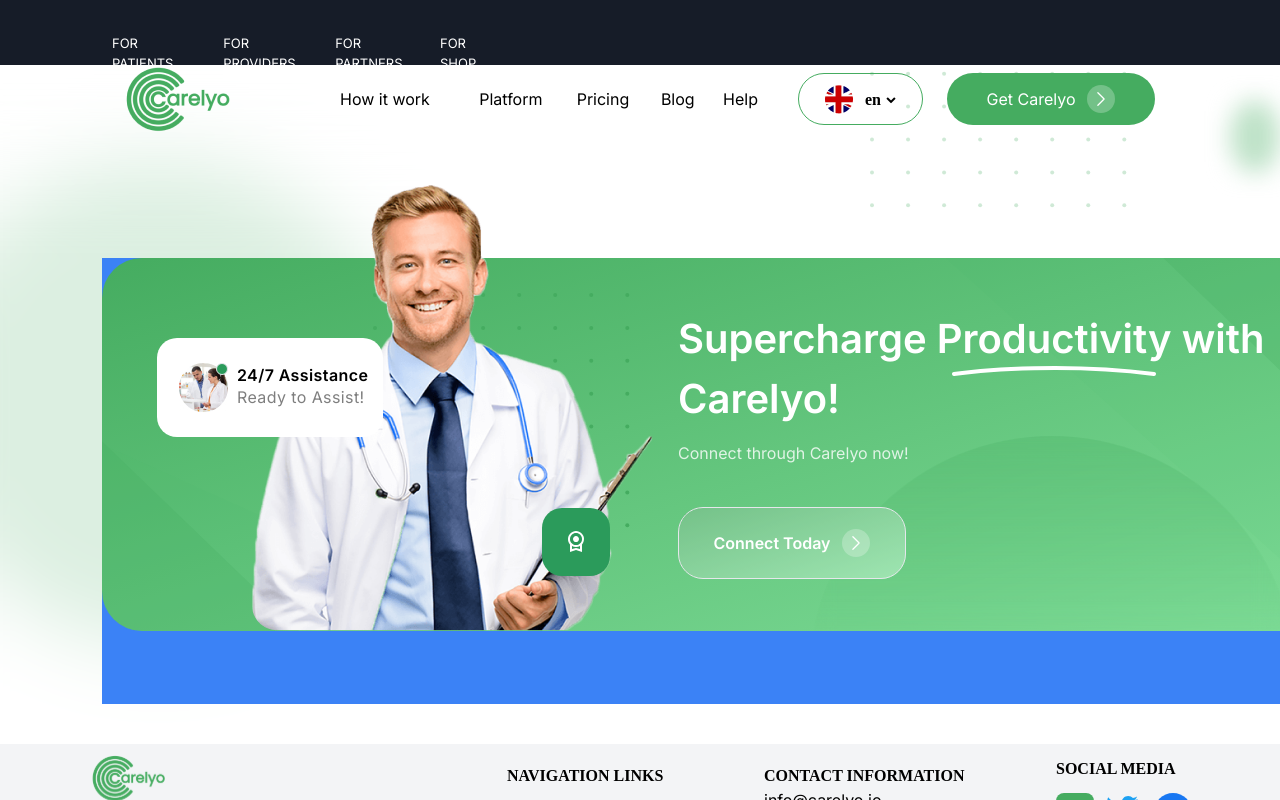
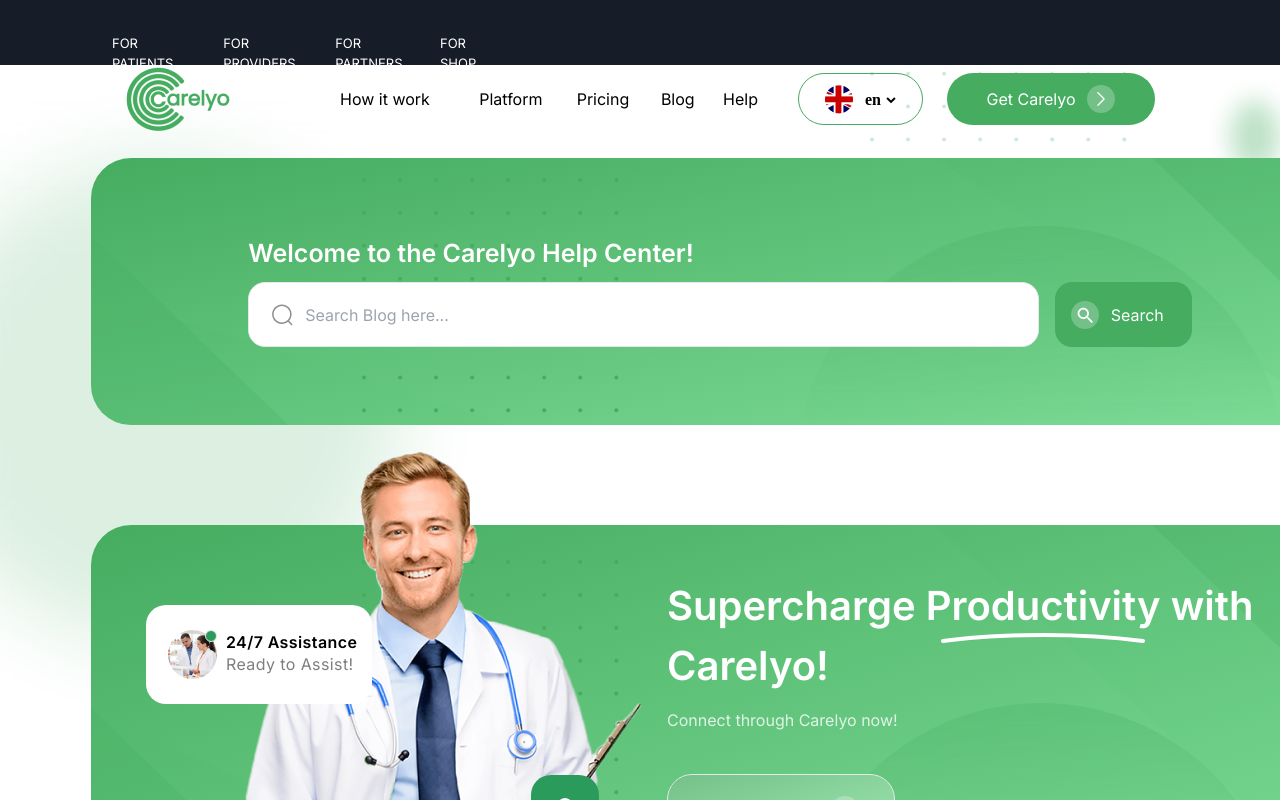
Before and after one commit to meeruu8282/next-mongodb-clerk, a Next.js app: page /providers/help in a window 1280 px wide. Shown: the top 800 px of the page. Built offline with nearby package versions, Linux system fonts and the light colour scheme.

Commit message:
worked on searchbar

```diff
--- /dev/null
+++ b/src/app/(pages)/providers/Components/searchBar.tsx
@@ -0,0 +1,69 @@
+import EllipseBackground from "./ellipseBackground";
+
+export default function SearchBar() {
+    return (
+        <div className=" relative w-[1258px] h-[267px] top-[top: 2652px] left-[91px] mt-[100px">
+            {/* Green background container */}
+            <div className="greenBackground w-[1258px] h-[267px] rounded-[40px] ">
+                <div className=" absolute top-[20px] left-[271px]">
+                    {/* background with about 50 circles */}
+                    <EllipseBackground />
+                </div>
+                {/* Green background rectangle */}
+                <div
+                    className=" absolute w-[415px] h-[267px] top-0 right-0 rounded-tr-[40px] rounded-br-[40px] bg-[#45AC60] opacity-5"
+                    style={{ clipPath: "polygon(0% 0%, 100% 100%, 100% 50%, 100% 0%)" }}
+                >
+                    {/* Corner triangle */}
+                </div>
+                <div
+                    className="greenBackgroundTriangle absolute w-[197px] h-[189.5px] top-0 right-0  rounded-tr-[40px]"
+                    style={{ clipPath: "polygon(0% 0%, 100% 100%, 100% 0%, 0% 0%)" }}
+                ></div>
+                {/* Green background rectangle */}
+                <div
+                    className=" absolute w-[415px] h-[267px] top-0 left-0 rounded-bl-[40px] rounded-tl-[40px] bg-[#45AC60] opacity-5"
+                    style={{ clipPath: "polygon(0% 50%, 100% 100%, 0% 100%, 0% 0%)" }}
+                >
+                    {/* Corner triangle */}
+                </div>
+                <div
+                    className="greenBackgroundTriangle absolute w-[197px] h-[189.5px] bottom-0 left-0 c  rounded-bl-[40px]"
+                    style={{ clipPath: "polygon(0% 0%, 100% 100%, 0% 100%, 0% 0%)" }}
+                ></div>
+                <div className={`greenCircleContainer left-[950px] top-[68px]`}>
+                    <div
+                        className="greenCircle"
+                        style={{ clipPath: "polygon(0% 0%, 100% 0%, 100% 40%, 0% 40%)" }}
+                    ></div>
+                </div>
+                <form action="" className="flex relative w-3/4 v-max mx-auto">
+                    <div className="flex flex-col w-full">
+                        <label className="text-[poppins] text-[25px] font-semibold leading-15 tracking-normal  text-left text-[#FFFFFF]" htmlFor="SearchHelp">Welcome to the Carelyo Help Center!</label>
+                        <div className="flex pt-2.5">
+                            <div className="relative w-full">
+                                <input type="search" name="" id="SearchHelp" placeholder="Search Blog here..." className="peer z-10 bg transparent w-full h-[65px] rounded-[17px] border cursor-pointer focus:border-lime-300 focus:cursor-text pl-14 pr-4" />
+                                <svg width="21" height="22" viewBox="0 0 21 22" fill="none" xmlns="http://www.w3.org/2000/svg" className="absolute top-[22px] ml-6">
+                                    <path fill-rule="evenodd" clip-rule="evenodd" d="M9.8806 0.5C15.2506 0.5 19.6186 4.868 19.6186 10.238C19.6186 12.7715 18.6463 15.0823 17.0553 16.8165L20.186 19.9407C20.479 20.2337 20.48 20.7077 20.187 21.0007C20.041 21.1487 19.848 21.2217 19.656 21.2217C19.465 21.2217 19.273 21.1487 19.126 21.0027L15.9575 17.843C14.2907 19.1778 12.1773 19.977 9.8806 19.977C4.5106 19.977 0.141602 15.608 0.141602 10.238C0.141602 4.868 4.5106 0.5 9.8806 0.5ZM9.8806 2C5.3376 2 1.6416 5.695 1.6416 10.238C1.6416 14.781 5.3376 18.477 9.8806 18.477C14.4226 18.477 18.1186 14.781 18.1186 10.238C18.1186 5.695 14.4226 2 9.8806 2Z" fill="#8E8E8F" />
+                                </svg>
+                            </div>
+                            <button className="carelyoButton flex items-center h-[65px] rounded-[17px] ml-4 w-1/6 p-4">
+                                <div className="">
+                                    <div className="h-[28px] w-[28px] rounded-full flex justify-center items-center bg-[#FFFFFF] bg-opacity-[25%]">
+                                        <svg width="16" height="16" viewBox="0 0 16 16" fill="" xmlns="http://www.w3.org/2000/svg">
+                                            <path d="M11.5625 10.25H10.8712L10.6262 10.0137C11.4837 9.01625 12 7.72125 12 6.3125C12 3.17125 9.45375 0.625 6.3125 0.625C3.17125 0.625 0.625 3.17125 0.625 6.3125C0.625 9.45375 3.17125 12 6.3125 12C7.72125 12 9.01625 11.4837 10.0137 10.6262L10.25 10.8712V11.5625L14.625 15.9287L15.9287 14.625L11.5625 10.25ZM6.3125 10.25C4.13375 10.25 2.375 8.49125 2.375 6.3125C2.375 4.13375 4.13375 2.375 6.3125 2.375C8.49125 2.375 10.25 4.13375 10.25 6.3125C10.25 8.49125 8.49125 10.25 6.3125 10.25Z" fill="#FFFFFF" />
+                                        </svg>
+                                    </div>
+                                </div>
+                                <div className="carelyoButtonText flex items-center justify-center text-[16px] w-full">
+                                    Search
+                                </div>
+                            </button>
+                        </div>
+                    </div>
+
+                </form>
+            </div>
+        </div>
+    );
+}
--- a/src/app/(pages)/providers/Components/superCharge.tsx
+++ b/src/app/(pages)/providers/Components/superCharge.tsx
@@ -6,7 +6,7 @@ import Link from "next/link";
 
 const SuperCharge: React.FC = () => {
   return (
-    <div className=" relative   w-[1258px] h-[446px] top-[top: 2652px] left-[91px] mt-[100px] bg-blue-500 ">
+    <div className=" relative   w-[1258px] h-[446px] top-[top: 2652px] left-[91px] mt-[100px]">
       {/* Green background container */}
       <div className="greenBackground w-[1258px] h-[373px] rounded-[40px] ">
         <div className=" absolute top-[35px] left-[271px]">
--- a/src/app/(pages)/providers/help/page.tsx
+++ b/src/app/(pages)/providers/help/page.tsx
@@ -1,11 +1,12 @@
 import BlurBackGroundDesign from "../Components/blurBackGroundDesign";
+import SearchBar from "../Components/searchBar";
 import SuperCharge from "../Components/superCharge";
 
 export default function Help() {
   return (
-    <div className="flex justify-center ">
+    <div className="justify-center items-center min-h-screen">
       <BlurBackGroundDesign/>
-
+      <SearchBar/>
        {/* Code in components folder then superCarge */}
      <SuperCharge/>
     </div>
```
Also changed, not shown: public/SearchiconLarge.svg (added).
